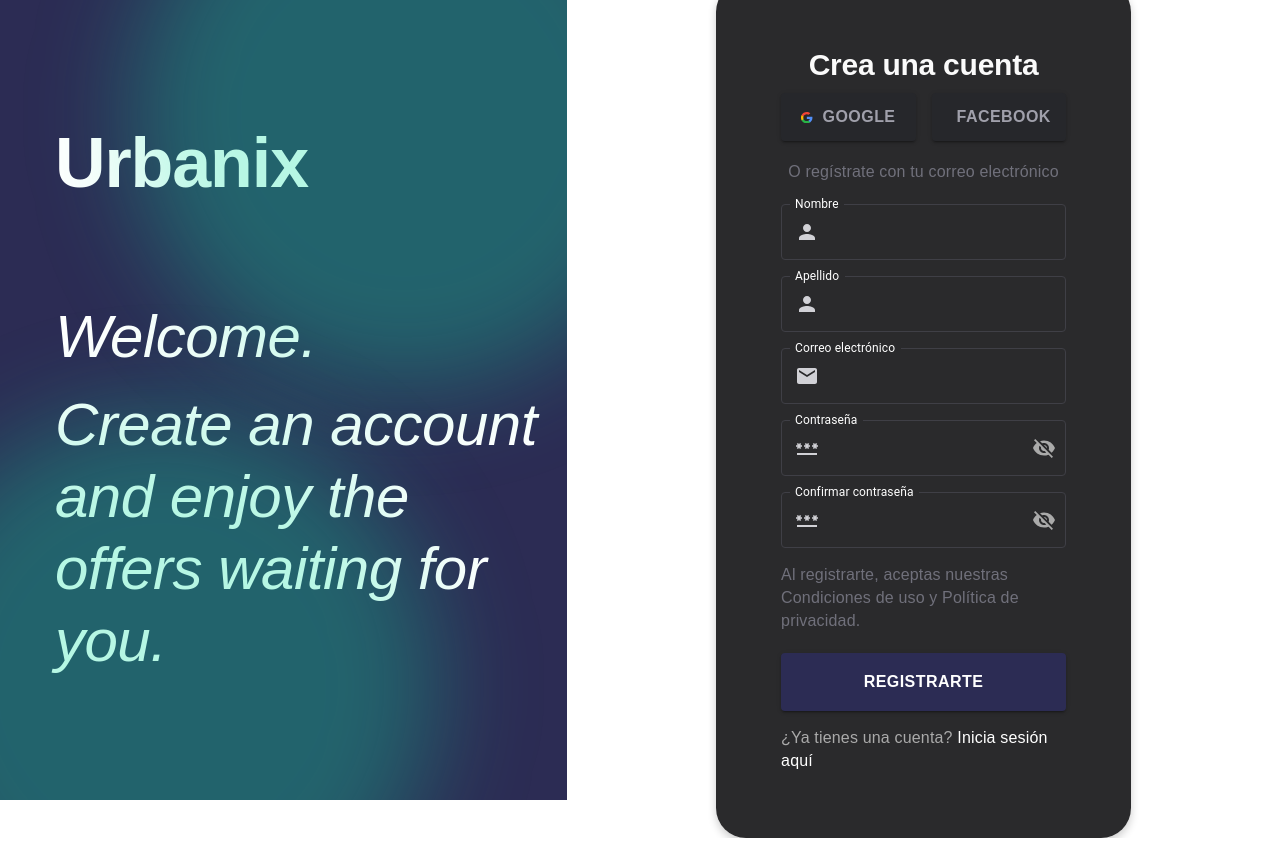
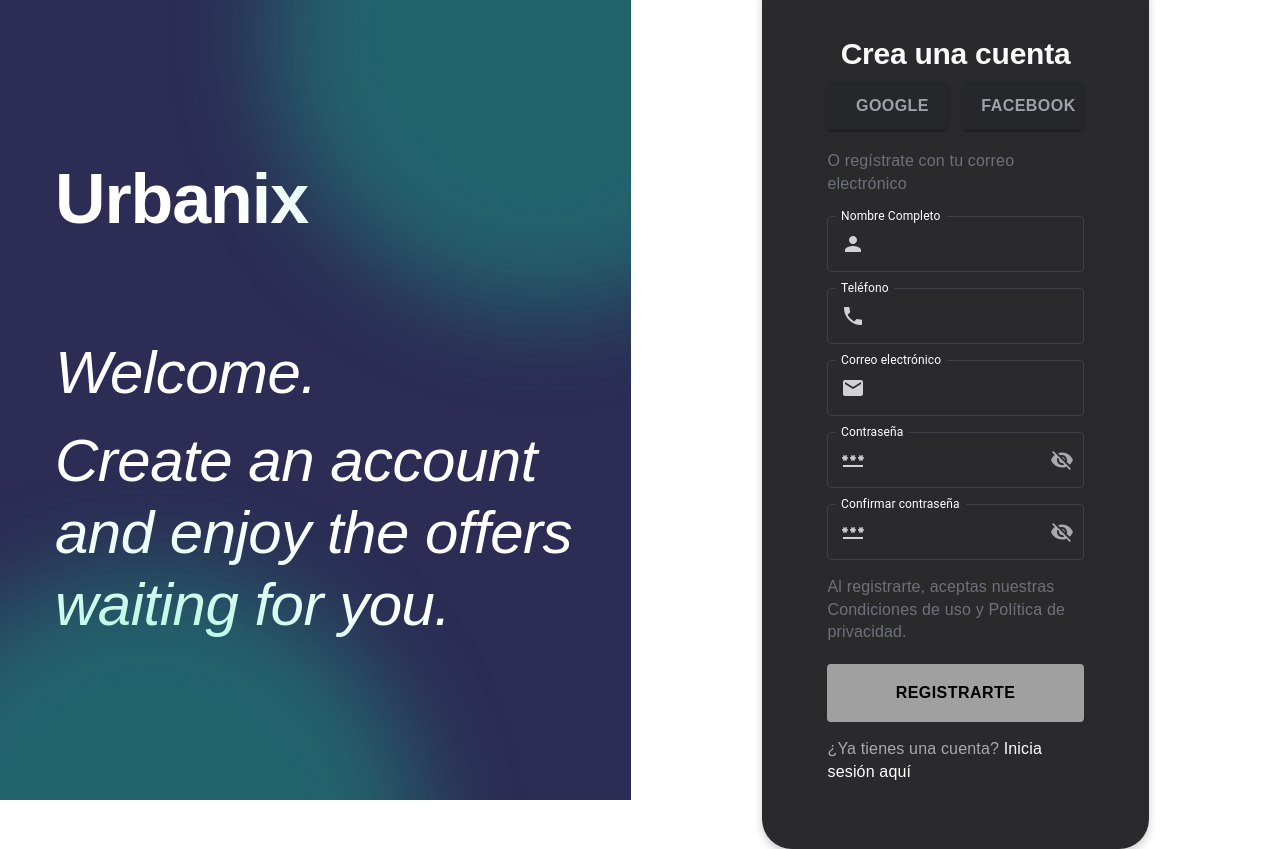
Before and after one commit to AlphaSKC/Urbanix, a React (Create React App) app: page /register in a window 1280 px wide. Built offline with nearby package versions, Linux system fonts and the light colour scheme.

Commit message:
FT: USER SERVICE
Se agregó la funcionalidad del login y del register

```diff
--- a/package.json
+++ b/package.json
@@ -14,6 +14,7 @@
     "@types/node": "^16.18.97",
     "@types/react": "^18.3.3",
     "@types/react-dom": "^18.3.0",
+    "axios": "^1.7.2",
     "react": "^18.3.1",
     "react-dom": "^18.3.1",
     "react-router-dom": "^6.23.1",
--- a/src/Components/Login/LoginForm.tsx
+++ b/src/Components/Login/LoginForm.tsx
@@ -1,15 +1,38 @@
-import { Box, Typography, Grid, Button, TextField, InputAdornment, IconButton } from "@mui/material";
+import { Box, Typography, Grid, Button, TextField, InputAdornment, IconButton, Alert } from "@mui/material";
 import { useState } from "react";
 import PasswordIcon from '@mui/icons-material/Password';
 import { Visibility, VisibilityOff } from '@mui/icons-material';
 import EmailIcon from '@mui/icons-material/Email';
+import { login } from "../../services/UserServices";
+import Google from "../../utils/svg/Google";
+import Facebook from "../../utils/svg/Facebook";
 
 export default function LoginForm() {
     const [showPassword, setShowPassword] = useState(false);
+    const [email, setEmail] = useState('');
+    const [password, setPassword] = useState('');
+    const [alertMessage, setAlertMessage] = useState('');
+    const [isSuccess, setIsSuccess] = useState(false);
+
+    const isFormValid = email !== '' && password !== '' && email.includes('@') && email.includes('.') && password.trim().length >0 && email.trim().length > 0;
 
     const handleTogglePasswordVisibility = () => {
         setShowPassword((prevShowPassword) => !prevShowPassword);
     };
+
+    const handleLogin = async () => {
+        try {
+            const response = await login(email, password);
+            setAlertMessage(response.message);
+            setIsSuccess(response.success);
+            console.log(response);
+        } catch (error) {
+            setAlertMessage('Error al iniciar sesión. Inténtalo de nuevo.');
+            setIsSuccess(false);
+            console.log(error);
+        }
+    };
+
     return (
         <Box
             sx={{
@@ -21,7 +44,7 @@
                 gap: '20px',
             }}
         >
-            <a href="" style={{ textDecoration: 'none', }}>
+            <a href="/" style={{ textDecoration: 'none', }}>
                 <Typography variant="h1" sx={{
                     fontSize: '70px',
                     display: { xs: 'block', lg: 'none' },
@@ -68,24 +91,7 @@
                                 },
                             }}
                         >
-                            <svg version="1.1" width="20" id="Layer_1" xmlns="http://www.w3.org/2000/svg" xmlnsXlink="http://www.w3.org/1999/xlink" x="0px" y="0px" viewBox="0 0 512 512" xmlSpace="preserve">
-                                <path style={{ fill: '#FBBB00' }} d="M113.47,309.408L95.648,375.94l-65.139,1.378C11.042,341.211,0,299.9,0,256
-                                        c0-42.451,10.324-82.483,28.624-117.732h0.014l57.992,10.632l25.404,57.644c-5.317,15.501-8.215,32.141-8.215,49.456
-                                        C103.821,274.792,107.225,292.797,113.47,309.408z">
-                                </path>
-                                <path style={{ fill: '#518EF8' }} d="M507.527,208.176C510.467,223.662,512,239.655,512,256c0,18.328-1.927,36.206-5.598,53.451
-                                        c-12.462,58.683-45.025,109.925-90.134,146.187l-0.014-0.014l-73.044-3.727l-10.338-64.535
-                                        c29.932-17.554,53.324-45.025,65.646-77.911h-136.89V208.176h138.887L507.527,208.176L507.527,208.176z">
-                                </path>
-                                <path style={{ fill: '#28B446' }} d="M416.253,455.624l0.014,0.014C372.396,490.901,316.666,512,256,512
-                                        c-97.491,0-182.252-54.491-225.491-134.681l82.961-67.91c21.619,57.698,77.278,98.771,142.53,98.771
-                                        c28.047,0,54.323-7.582,76.87-20.818L416.253,455.624z">
-                                </path>
-                                <path style={{ fill: '#F14336' }} d="M419.404,58.936l-82.933,67.896c-23.335-14.586-50.919-23.012-80.471-23.012
-                                        c-66.729,0-123.429,42.957-143.965,102.724l-83.397-68.276h-0.014C71.23,56.123,157.06,0,256,0
-                                        C318.115,0,375.068,22.126,419.404,58.936z">
-                                </path>
-                            </svg>
+                            <Google/>
                             Google
                         </Button>
                     </Grid>
@@ -107,9 +113,7 @@
                                 },
                             }}
                         >
-                            <svg viewBox="0 0 16 16" className="bi bi-facebook" style={{ fill: '#0163E0' }} height="20" width="20" xmlns="http://www.w3.org/2000/svg">
-                                <path d="M16 8.049c0-4.446-3.582-8.05-8-8.05C3.58 0-.002 3.603-.002 8.05c0 4.017 2.926 7.347 6.75 7.951v-5.625h-2.03V8.05H6.75V6.275c0-2.017 1.195-3.131 3.022-3.131.876 0 1.791.157 1.791.157v1.98h-1.009c-.993 0-1.303.621-1.303 1.258v1.51h2.218l-.354 2.326H9.25V16c3.824-.604 6.75-3.934 6.75-7.951z"></path>
-                            </svg>
+                            <Facebook/>
                             Facebook
                         </Button>
                     </Grid>
@@ -120,7 +124,10 @@
                 <TextField
                     label="Correo electrónico"
                     variant="outlined"
+                    type="email"
                     fullWidth
+                    value={email}
+                    onChange={(e) => setEmail(e.target.value)}
                     InputProps={{
                         startAdornment: (
                             <InputAdornment position="start">
@@ -159,6 +166,8 @@
                     variant="outlined"
                     type={showPassword ? 'text' : 'password'}
                     fullWidth
+                    value={password}
+                    onChange={(e) => setPassword(e.target.value)}
                     InputProps={{
                         endAdornment: (
                             <InputAdornment position="end">
@@ -212,15 +221,33 @@
                         '&:hover': {
                             backgroundColor: 'rgb(44, 44, 84, 50%)',
                         },
+                        '&:disabled':{
+                            backgroundColor: '#A0A0A0',
+                            color: '#000',
+                            cursor: 'not-allowed',
+                        },
                         marginBottom: '1rem',
                     }}
+                    onClick={handleLogin}
+                    disabled={!isFormValid}
                 >
                     Ingresar
                 </Button>
                 <Typography variant="body2" sx={{ color: '#aaa', fontSize: '16px', fontFamily: 'Poppins, sans-serif' }}>
-                    ¿No tienes una cuenta? <a href="/signup" style={{ color: 'white', textDecoration: 'none' }}>Registrate aquí</a>
+                    ¿No tienes una cuenta? <a href="/register" style={{ color: 'white', textDecoration: 'none' }}>Registrate aquí</a>
                 </Typography>
             </Box>
+            {alertMessage && (
+                isSuccess ? (
+                    <Alert severity="success" sx={{ marginBottom: '20px' }}>
+                        {alertMessage}
+                    </Alert>
+                ) : (
+                    <Alert severity="error" sx={{ marginBottom: '20px' }}>
+                        {alertMessage}
+                    </Alert>
+                )
+            )}
         </Box>
-    )
+    );
 }
--- a/src/Components/Login/LoginSideLeft.tsx
+++ b/src/Components/Login/LoginSideLeft.tsx
@@ -34,7 +34,7 @@
                 },
             }}
         >
-            <a href="" style={{ textDecoration: 'none' }}>
+            <a href="/" style={{ textDecoration: 'none' }}>
                 <Typography variant="h1" sx={{
                     fontSize: '70px',
                     color: 'white',
--- a/src/Components/Register/RegisterForm.tsx
+++ b/src/Components/Register/RegisterForm.tsx
@@ -1,13 +1,26 @@
-import { Box, Typography, Grid, Button, TextField, InputAdornment, IconButton } from "@mui/material";
+import { Box, Typography, Grid, Button, TextField, InputAdornment, IconButton, Alert } from "@mui/material";
 import { useState } from "react";
 import PasswordIcon from '@mui/icons-material/Password';
 import { Visibility, VisibilityOff } from '@mui/icons-material';
 import EmailIcon from '@mui/icons-material/Email';
 import PersonIcon from '@mui/icons-material/Person';
+import PhoneIcon from '@mui/icons-material/Phone';
+import Google from "../../utils/svg/Google";
+import Facebook from "../../utils/svg/Facebook";
+import { register } from "../../services/UserServices";
 
 export default function RegisterForm() {
     const [showPassword, setShowPassword] = useState(false);
     const [showConfirmPassword, setShowConfirmPassword] = useState(false);
+    const [nombreCompleto, setNombreCompleto] = useState('');
+    const [telefono, setTelefono] = useState('');
+    const [correo, setCorreo] = useState('');
+    const [password, setPassword] = useState('');
+    const [confirmPassword, setConfirmPassword] = useState('');
+    const [alertMessage, setAlertMessage] = useState('');
+    const [isSuccess, setIsSuccess] = useState(false);
+
+    const isFormValid = nombreCompleto !== '' && correo !== '' && password !== '' && confirmPassword !== '' && telefono !== '' && correo.includes('@') && correo.includes('.') && password === confirmPassword && nombreCompleto.trim().length>0 && correo.trim().length>0 && password.trim().length>0 && confirmPassword.trim().length>0 && telefono.trim().length>0 ;
 
     const handleTogglePasswordVisibility = () => {
         setShowPassword((prevShowPassword) => !prevShowPassword);
@@ -16,6 +29,17 @@
     const handleToggleConfirmPasswordVisibility = () => {
         setShowConfirmPassword((prevShowConfirmPassword) => !prevShowConfirmPassword);
     };
+    const hanleRegister = async() => {
+        try{
+            const response = await register(nombreCompleto, correo, password, telefono, 2);
+            setAlertMessage(response.message);
+            setIsSuccess(response.success);
+        }catch(error){
+            console.log(error);
+            setAlertMessage('Error al registrar el usuario');
+            setIsSuccess(false);
+        }
+    }
 
     return (
         <Box
@@ -30,7 +54,7 @@
                 paddingTop: { xs: '250px' },
             }}
         >
-            <a href="" style={{ textDecoration: 'none', }}>
+            <a href="/" style={{ textDecoration: 'none', }}>
                 <Typography variant="h1" sx={{
                     fontSize: { xs: '40px', sm: '50px', md: '70px' },
                     display: { xs: 'block', lg: 'none' },
@@ -78,24 +102,7 @@
                                 },
                             }}
                         >
-                            <svg version="1.1" width="20" id="Layer_1" xmlns="http://www.w3.org/2000/svg" xmlnsXlink="http://www.w3.org/1999/xlink" x="0px" y="0px" viewBox="0 0 512 512" xmlSpace="preserve">
-                                <path style={{ fill: '#FBBB00' }} d="M113.47,309.408L95.648,375.94l-65.139,1.378C11.042,341.211,0,299.9,0,256
-                                    c0-42.451,10.324-82.483,28.624-117.732h0.014l57.992,10.632l25.404,57.644c-5.317,15.501-8.215,32.141-8.215,49.456
-                                    C103.821,274.792,107.225,292.797,113.47,309.408z">
-                                </path>
-                                <path style={{ fill: '#518EF8' }} d="M507.527,208.176C510.467,223.662,512,239.655,512,256c0,18.328-1.927,36.206-5.598,53.451
-                                    c-12.462,58.683-45.025,109.925-90.134,146.187l-0.014-0.014l-73.044-3.727l-10.338-64.535
-                                    c29.932-17.554,53.324-45.025,65.646-77.911h-136.89V208.176h138.887L507.527,208.176L507.527,208.176z">
-                                </path>
-                                <path style={{ fill: '#28B446' }} d="M416.253,455.624l0.014,0.014C372.396,490.901,316.666,512,256,512
-                                    c-97.491,0-182.252-54.491-225.491-134.681l82.961-67.91c21.619,57.698,77.278,98.771,142.53,98.771
-                                    c28.047,0,54.323-7.582,76.87-20.818L416.253,455.624z">
-                                </path>
-                                <path style={{ fill: '#F14336' }} d="M419.404,58.936l-82.933,67.896c-23.335-14.586-50.919-23.012-80.471-23.012
-                                    c-66.729,0-123.429,42.957-143.965,102.724l-83.397-68.276h-0.014C71.23,56.123,157.06,0,256,0
-                                    C318.115,0,375.068,22.126,419.404,58.936z">
-                                </path>
-                            </svg>
+                            <Google />
                             Google
                         </Button>
                     </Grid>
@@ -117,9 +124,7 @@
                                 },
                             }}
                         >
-                            <svg viewBox="0 0 16 16" className="bi bi-facebook" style={{ fill: '#0163E0' }} height="20" width="20" xmlns="http://www.w3.org/2000/svg">
-                                <path d="M16 8.049c0-4.446-3.582-8.05-8-8.05C3.58 0-.002 3.603-.002 8.05c0 4.017 2.926 7.347 6.75 7.951v-5.625h-2.03V8.05H6.75V6.275c0-2.017 1.195-3.131 3.022-3.131.876 0 1.791.157 1.791.157v1.98h-1.009c-.993 0-1.303.621-1.303 1.258v1.51h2.218l-.354 2.326H9.25V16c3.824-.604 6.75-3.934 6.75-7.951z"></path>
-                            </svg>
+                            <Facebook />
                             Facebook
                         </Button>
                     </Grid>
@@ -128,9 +133,11 @@
                     O regístrate con tu correo electrónico
                 </Typography>
                 <TextField
-                    label="Nombre"
+                    label="Nombre Completo"
                     variant="outlined"
                     fullWidth
+                    value={nombreCompleto}
+                    onChange={(e) => setNombreCompleto(e.target.value)}
                     InputProps={{
                         startAdornment: (
                             <InputAdornment position="start">
@@ -165,13 +172,15 @@
                     }}
                 />
                 <TextField
-                    label="Apellido"
+                    label="Teléfono"
                     variant="outlined"
                     fullWidth
+                    value={telefono}
+                    onChange={(e) => setTelefono(e.target.value)}
                     InputProps={{
                         startAdornment: (
                             <InputAdornment position="start">
-                                <PersonIcon sx={{ color: '#D1D1D6' }} />
+                                <PhoneIcon sx={{ color: '#D1D1D6' }} />
                             </InputAdornment>
                         ),
                     }}
@@ -205,6 +214,8 @@
                     label="Correo electrónico"
                     variant="outlined"
                     fullWidth
+                    value={correo}
+                    onChange={(e) => setCorreo(e.target.value)}
                     InputProps={{
                         startAdornment: (
                             <InputAdornment position="start">
@@ -243,6 +254,8 @@
                     variant="outlined"
                     type={showPassword ? 'text' : 'password'}
                     fullWidth
+                    value={password}
+                    onChange={(e) => setPassword(e.target.value)}
                     InputProps={{
                         endAdornment: (
                             <InputAdornment position="end">
@@ -288,6 +301,8 @@
                     variant="outlined"
                     type={showConfirmPassword ? 'text' : 'password'}
                     fullWidth
+                    value={confirmPassword}
+                    onChange={(e) => setConfirmPassword(e.target.value)}
                 InputProps={{
                     endAdornment: (
                         <InputAdornment position="end">
@@ -344,15 +359,33 @@
                         '&:hover': {
                             backgroundColor: 'rgb(44, 44, 84, 50%)',
                         },
+                        '&:disabled':{
+                            backgroundColor: '#A0A0A0',
+                            color: '#000',
+                            cursor: 'not-allowed',
+                        },
                         marginBottom: '1rem',
                     }}
+                    onClick={hanleRegister}
+                    disabled={!isFormValid}
                 >
                     Registrarte
                 </Button>
                 <Typography variant="body2" sx={{ color: '#aaa', fontSize: '16px', fontFamily: 'Poppins, sans-serif' }}>
-                    ¿Ya tienes una cuenta? <a href="/signup" style={{ color: 'white', textDecoration: 'none' }}>Inicia sesión aquí</a>
+                    ¿Ya tienes una cuenta? <a href="/login" style={{ color: 'white', textDecoration: 'none' }}>Inicia sesión aquí</a>
                 </Typography>
             </Box>
+            {alertMessage && (
+                isSuccess ? (
+                    <Alert severity="success" sx={{ marginBottom: '20px' }}>
+                        {alertMessage}
+                    </Alert>
+                ) : (
+                    <Alert severity="error" sx={{ marginBottom: '20px' }}>
+                        {alertMessage}
+                    </Alert>
+                )
+            )}
         </Box>
     )
 }
--- a/src/Components/Register/RegisterSideLeft.tsx
+++ b/src/Components/Register/RegisterSideLeft.tsx
@@ -4,7 +4,7 @@
     return (
         <Box
             sx={{
-                width: '40%',
+                width: '45%',
                 position: 'relative',
                 display: { xs: 'none', lg: 'flex' },
                 flexDirection: 'column',
@@ -25,16 +25,16 @@
                     filter: 'blur(50px)',
                 },
                 '&::before': {
-                    top: '-20%',
-                    right: '-20%',
+                    top: '-30%',
+                    right: '-30%',
                 },
                 '&::after': {
-                    bottom: '-20%',
+                    bottom: '-40%',
                     left: '-20%',
                 },
             }}
         >
-            <a href="" style={{ textDecoration: 'none' }}>
+            <a href="/" style={{ textDecoration: 'none' }}>
                 <Typography variant="h1" sx={{
                     fontSize: '70px',
                     color: 'white',
@@ -46,11 +46,11 @@
             </a>
             <Box>
                 <Typography variant="h2" sx={{ fontFamily: 'Poppins, sans-serif', fontWeight: 200, fontStyle: 'italic', fontSize: '60px', color: '#FFF', marginBottom: '1rem' }}>
-                Welcome.
+                    Welcome.
                 </Typography>
                 <Typography variant="h2" sx={{ fontFamily: 'Poppins, sans-serif', fontWeight: 200, fontStyle: 'italic', fontSize: '60px', color: '#FFF' }}>
 
-Create an account and enjoy the offers waiting for you.
+                    Create an account and enjoy the offers waiting for you.
                 </Typography>
             </Box>
         </Box>
--- /dev/null
+++ b/src/services/UserServices.tsx
@@ -0,0 +1,21 @@
+import axios from "axios";
+
+const login = async (email: string, password: string) => {
+    try{
+        const response = await axios.post('https://localhost:7029/Usuarios/login', { email, password });
+        return response.data;
+    } catch (error) {
+        console.log(error);
+    }
+}
+
+const register = async(nombre: string, correo: string, password:string, telefono:string, rol_id: number) => {
+    try{
+        const response = await axios.post('https://localhost:7029/Usuarios', {nombre, correo, password, telefono, rol_id});
+        return response.data;
+    }catch(error){
+        console.log(error);
+    }
+}
+
+export { login, register }
--- /dev/null
+++ b/src/utils/svg/Facebook.tsx
@@ -0,0 +1,4 @@
+import * as React from "react";
+import type { SVGProps } from "react";
+const Facebook = (props: SVGProps<SVGSVGElement>) => <svg xmlns="http://www.w3.org/2000/svg" viewBox="0 0 36 36" fill="url(#a)" height="20px" width="20px" {...props}><defs><linearGradient x1="50%" x2="50%" y1="97.078%" y2="0%" id="a"><stop offset="0%" stopColor="#0062E0" /><stop offset="100%" stopColor="#19AFFF" /></linearGradient></defs><path d="M15 35.8C6.5 34.3 0 26.9 0 18 0 8.1 8.1 0 18 0s18 8.1 18 18c0 8.9-6.5 16.3-15 17.8l-1-.8h-4l-1 .8z" /><path fill="#FFF" d="m25 23 .8-5H21v-3.5c0-1.4.5-2.5 2.7-2.5H26V7.4c-1.3-.2-2.7-.4-4-.4-4.1 0-7 2.5-7 7v4h-4.5v5H15v12.7c1 .2 2 .3 3 .3s2-.1 3-.3V23h4z" /></svg>;
+export default Facebook;
--- /dev/null
+++ b/src/utils/svg/Google.tsx
@@ -0,0 +1,4 @@
+import * as React from "react";
+import type { SVGProps } from "react";
+const Google = (props: SVGProps<SVGSVGElement>) => <svg width="20px" height="20px" viewBox="0 0 256 262" xmlns="http://www.w3.org/2000/svg" preserveAspectRatio="xMidYMid" {...props}><path d="M255.878 133.451c0-10.734-.871-18.567-2.756-26.69H130.55v48.448h71.947c-1.45 12.04-9.283 30.172-26.69 42.356l-.244 1.622 38.755 30.023 2.685.268c24.659-22.774 38.875-56.282 38.875-96.027" fill="#4285F4" /><path d="M130.55 261.1c35.248 0 64.839-11.605 86.453-31.622l-41.196-31.913c-11.024 7.688-25.82 13.055-45.257 13.055-34.523 0-63.824-22.773-74.269-54.25l-1.531.13-40.298 31.187-.527 1.465C35.393 231.798 79.49 261.1 130.55 261.1" fill="#34A853" /><path d="M56.281 156.37c-2.756-8.123-4.351-16.827-4.351-25.82 0-8.994 1.595-17.697 4.206-25.82l-.073-1.73L15.26 71.312l-1.335.635C5.077 89.644 0 109.517 0 130.55s5.077 40.905 13.925 58.602l42.356-32.782" fill="#FBBC05" /><path d="M130.55 50.479c24.514 0 41.05 10.589 50.479 19.438l36.844-35.974C195.245 12.91 165.798 0 130.55 0 79.49 0 35.393 29.301 13.925 71.947l42.211 32.783c10.59-31.477 39.891-54.251 74.414-54.251" fill="#EB4335" /></svg>;
+export default Google;
```
Also changed, not shown: 1 other file (tests, documents, lock files or other folders). Lines whose indentation alone changed are shown as unchanged.
